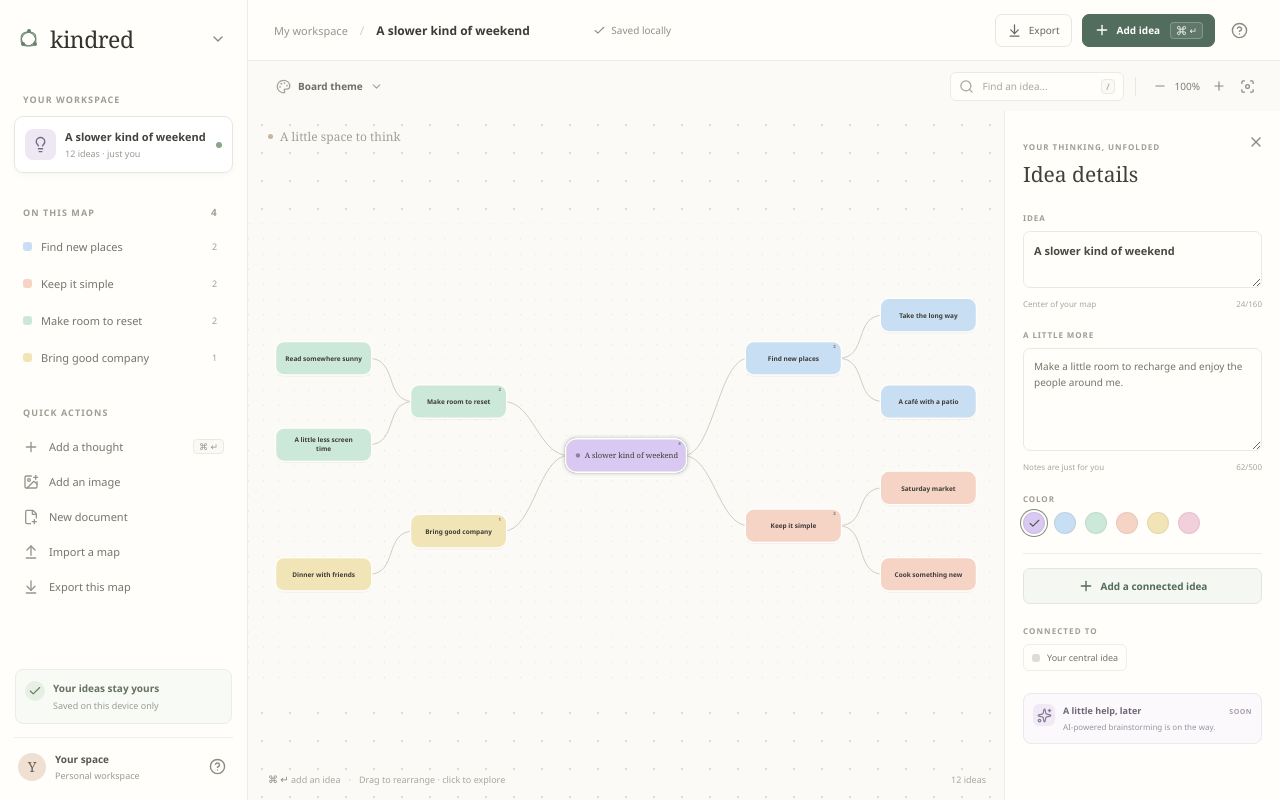
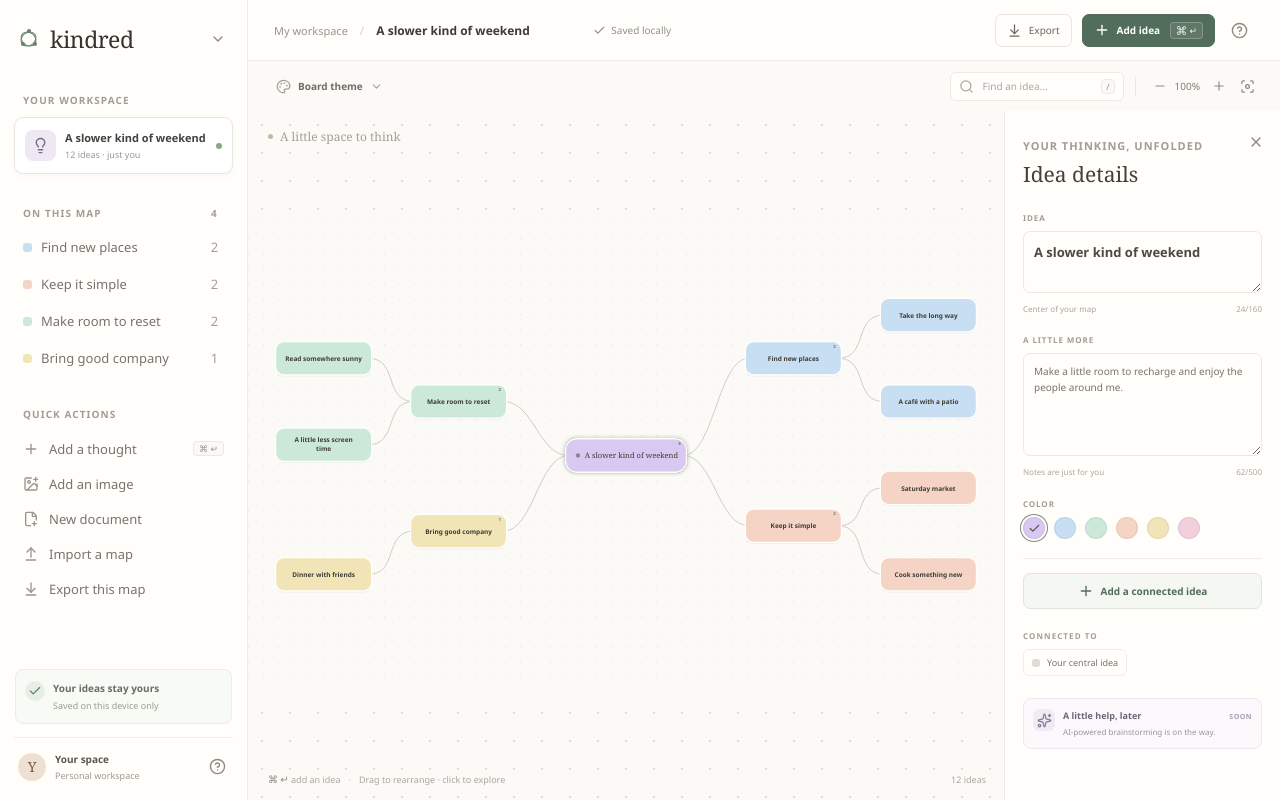
Before and after one commit to halhawkins/kindred, a React (Vite) app: page / in a window 1280 px wide. Built offline with nearby package versions, Linux system fonts and the light colour scheme.

Commit message:
tweaked some font sizes because I'm blind

```diff
--- a/src/style.css
+++ b/src/style.css
@@ -112,7 +112,7 @@ button:focus-visible, input:focus-visible, textarea:focus-visible {
 .sidebar-collapse { margin-left: auto; width: 26px; height: 26px; }
 .workspace-label, .sidebar-section-heading, .eyebrow, .field-group > label, .parent-label {
   color: #a09d95;
-  font-size: 9px;
+  font-size: 10px;
   font-weight: 700;
   letter-spacing: 1.08px;
 }
@@ -190,11 +190,11 @@ button:focus-visible, input:focus-visible, textarea:focus-visible {
 .branch-link:hover, .sidebar-action:hover { background: #f5f4ef; color: #42413a; }
 .branch-link.is-selected { background: #f0f3ed; color: #506b57; }
 .branch-swatch, .parent-swatch { width: 9px; height: 9px; flex: 0 0 9px; border-radius: 3px; }
-.branch-label { flex: 1; min-width: 0; overflow: hidden; font-size: 11px; text-overflow: ellipsis; white-space: nowrap; }
-.branch-link .branch-count { font-size: 9px; }
-.empty-sidebar { margin: 0 9px; color: #a5a197; font-size: 10px; line-height: 1.6; }
+.branch-label { flex: 1; min-width: 0; overflow: hidden; font-size: 13px; text-overflow: ellipsis; white-space: nowrap; }
+.branch-link .branch-count { font-size: 13px; }
+.empty-sidebar { margin: 0 9px; color: #a5a197; font-size: 14px; line-height: 1.6; }
 .sidebar-actions .sidebar-section-heading { margin-top: 32px; }
-.sidebar-action { gap: 10px; height: 35px; font-size: 11px; }
+.sidebar-action { gap: 10px; height: 35px; font-size: 13px; }
 .sidebar-action > svg { color: #98958c; }
 .sidebar-action-label { flex: 1; }
 kbd {
@@ -460,7 +460,7 @@ kbd {
   background: #fffefa;
 }
 .inspector-heading { margin-bottom: 24px; display: flex; align-items: flex-start; justify-content: space-between; }
-.eyebrow { font-size: 8px; letter-spacing: 1px; }
+.eyebrow { font-size: 11px; letter-spacing: 1px; }
 .inspector-heading h2 { margin: 5px 0 0; color: #424039; font-family: var(--serif); font-size: 21px; font-weight: 400; }
 .inspector-more { width: 25px; height: 25px; margin: -4px -5px 0 0; }
 .field-group { margin-bottom: 20px; }
@@ -474,7 +474,7 @@ kbd {
   resize: vertical;
   background: #fffefa;
   color: #4c4942;
-  font-size: 11px;
+  font-size: 13px;
   line-height: 1.55;
   transition: border-color .15s, box-shadow .15s;
 }
```
